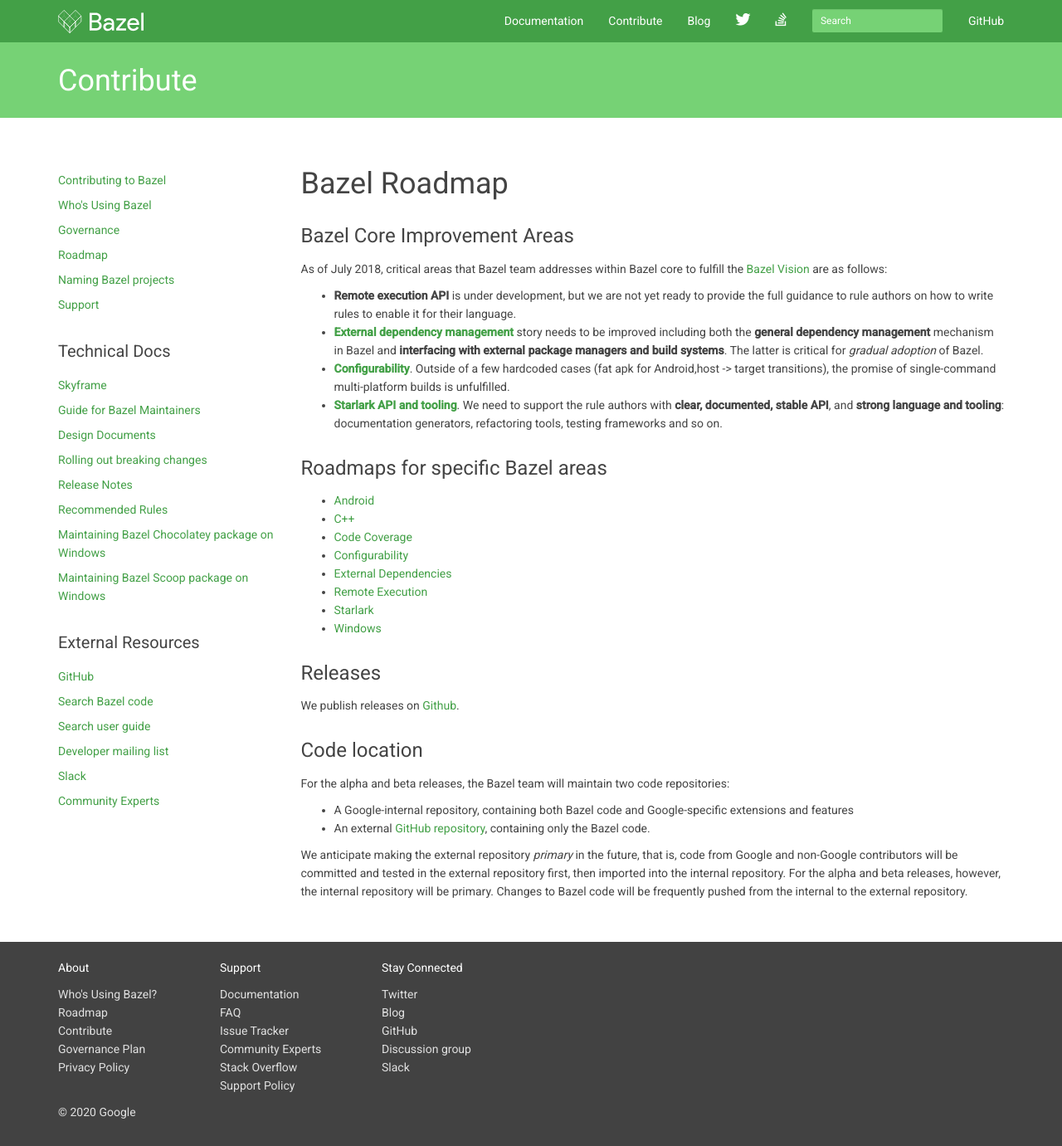
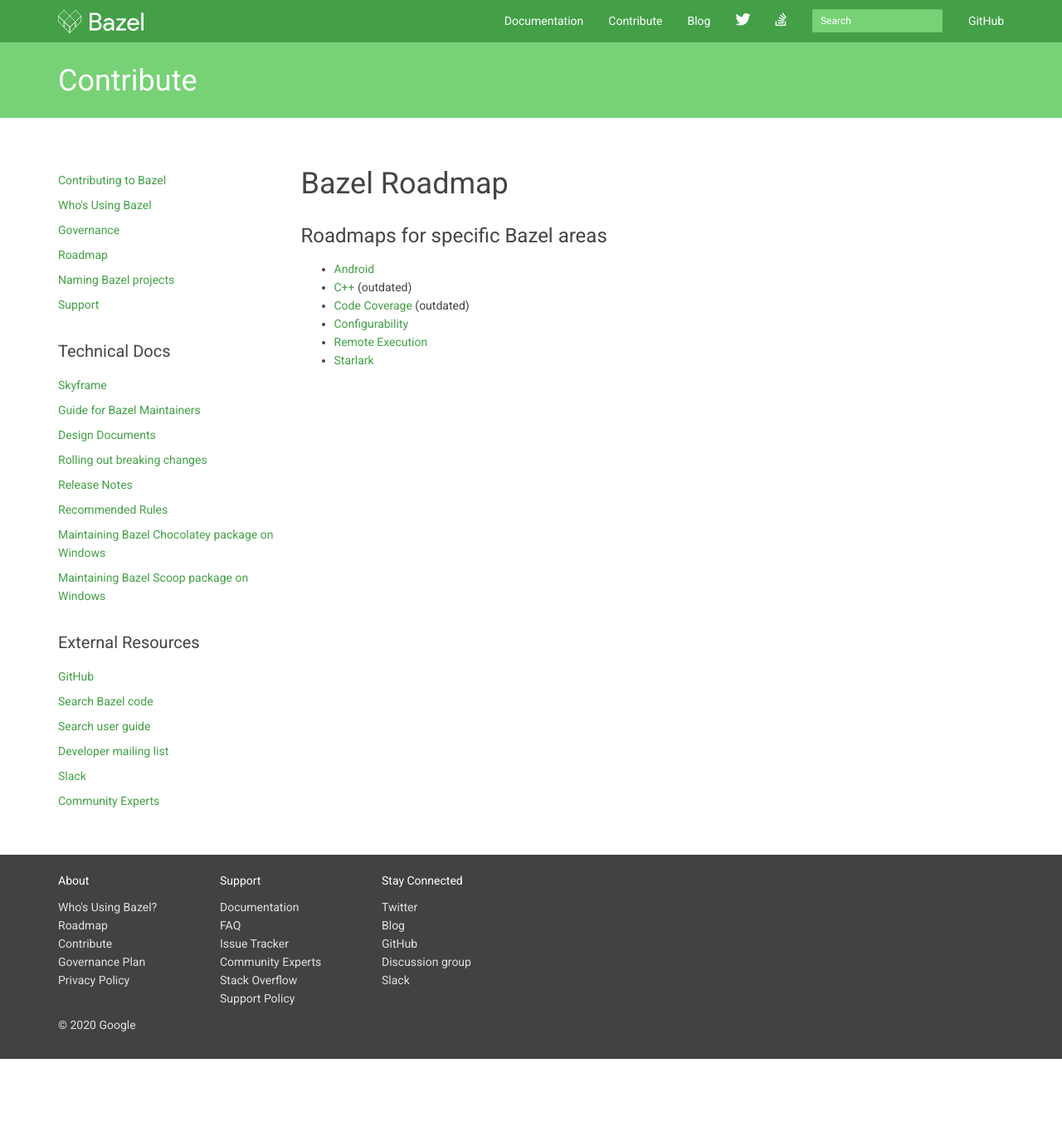
Before and after one commit to bazelbuild/bazel-website, a Jekyll site: the page built from roadmap.md, in a window 1280 px wide and 1381 px high. Shown: the whole window at 83% size. Built offline with Jekyll 4.4.1, drawn with Linux system fonts in a browser that asks for light colours; nearby versions of some CDN libraries; library files that are not in the unit come from our copies; comment, search, counter and statistics services are not loaded.

Commit message:
Remove outdated parts of the roadmap

```diff
--- a/roadmap.md
+++ b/roadmap.md
@@ -5,56 +5,10 @@
 
 # Bazel Roadmap
 
-## Bazel Core Improvement Areas
-
-As of July 2018, critical areas that Bazel team addresses within Bazel core to
-fulfill the [Bazel Vision](https://docs.bazel.build/versions/master/bazel-vision.html)
-are as follows:
-
-*   **Remote execution API** is under development, but we are not yet ready to
-    provide the full guidance to rule authors on how to write rules to enable it
-    for their language.
-*   [**External dependency management**](roadmaps/external-deps.html) story
-    needs to be improved including both
-    the **general dependency management** mechanism in Bazel and **interfacing with
-    external package managers and build systems**. The latter is critical for
-    _gradual adoption_ of Bazel.
-*   [**Configurability**](roadmaps/configuration.html). Outside of a few
-    hardcoded cases (fat apk for Android,host -> target transitions), the promise
-    of single-command multi-platform builds is unfulfilled.
-*   [**Starlark API and tooling**](roadmaps/starlark.html). We need to support the rule authors with
-    **clear, documented, stable API**, and **strong language and tooling**:
-    documentation generators, refactoring tools, testing frameworks and so on.
-
 ## Roadmaps for specific Bazel areas
 *  [Android](https://github.com/bazelbuild/rules_android/blob/master/ROADMAP.md)
-*  [C++](roadmaps/cpp.html)
-*  [Code Coverage](roadmaps/coverage.html)
+*  [C++](roadmaps/cpp.html) (outdated)
+*  [Code Coverage](roadmaps/coverage.html) (outdated)
 *  [Configurability](roadmaps/configuration.html)
-*  [External Dependencies](roadmaps/external-deps.html)
 *  [Remote Execution](roadmaps/remote-execution.html)
 *  [Starlark](roadmaps/starlark.html)
-*  [Windows](roadmaps/windows.html)
-
-
-## Releases
-
-We publish releases on [Github](https://github.com/bazelbuild/bazel/releases).
-
-
-## Code location
-
-For the alpha and beta releases, the Bazel team will maintain two code
-repositories:
-
-*   A Google-internal repository, containing both Bazel code and
-    Google-specific extensions and features
-*   An external [GitHub repository](https://github.com/bazelbuild/bazel),
-    containing only the Bazel code.
-
-We anticipate making the external repository *primary* in the future, that is,
-code from Google and non-Google contributors will be committed and tested in the
-external repository first, then imported into the internal repository. For
-the alpha and beta releases, however, the internal repository will be primary.
-Changes to Bazel code will be frequently pushed from the internal to
-the external repository.
```
Also changed, not shown: roadmaps/2018/external-deps.md (renamed from roadmaps/external-deps.md), roadmaps/2018/windows.md (renamed from roadmaps/windows.md).
